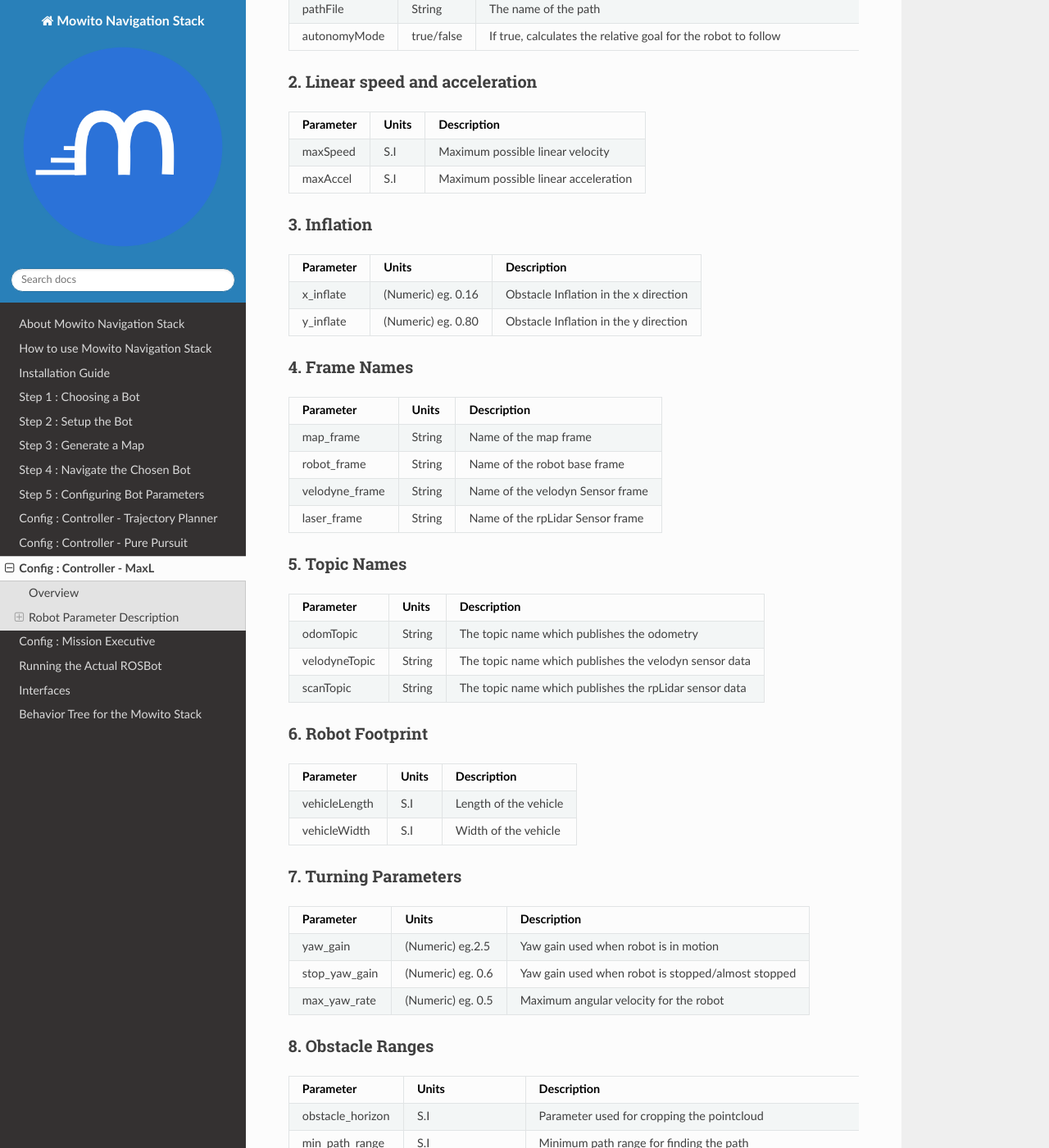
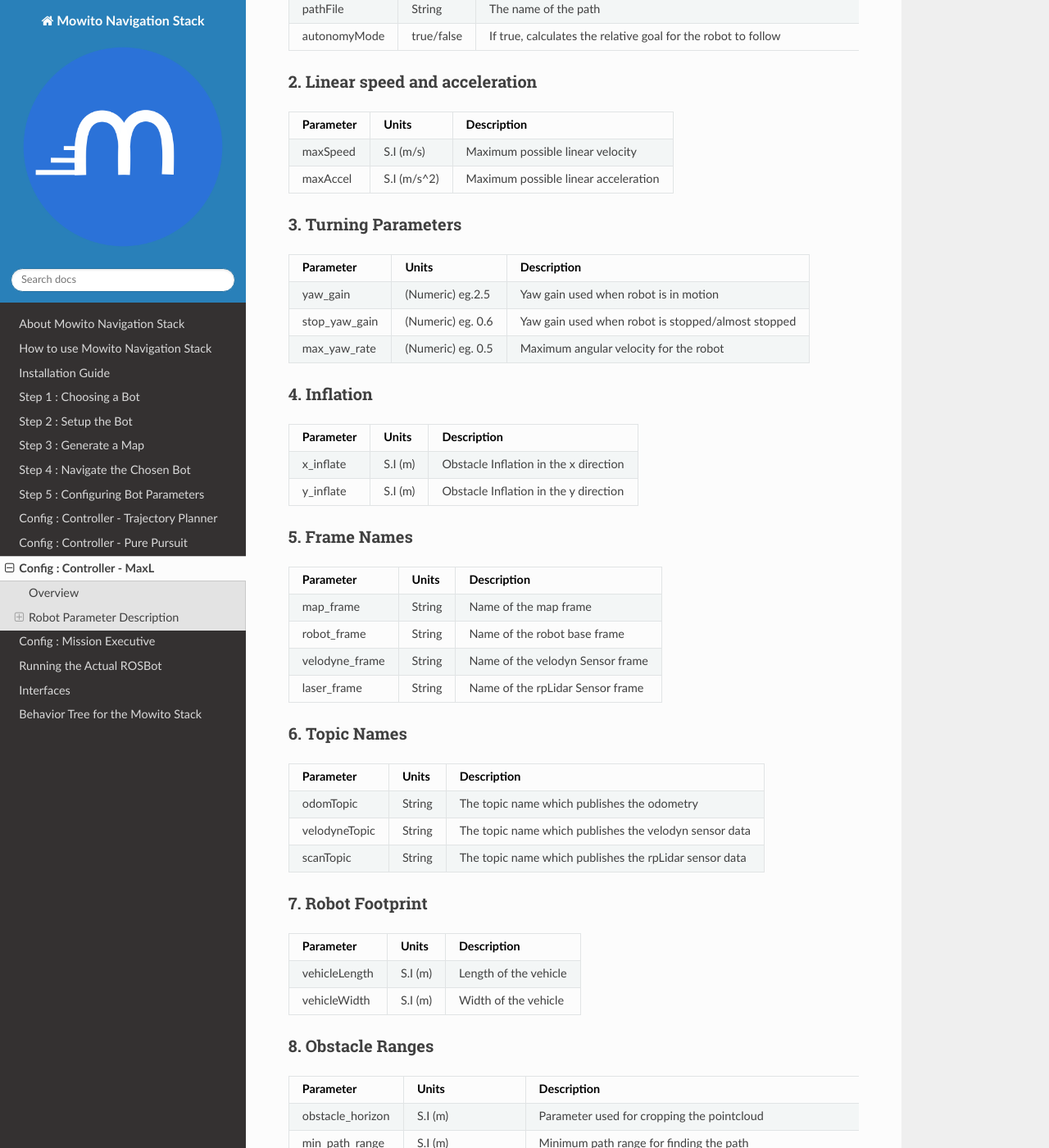
Before and after one commit to mowito/mowito_amd64, a Sphinx documentation site: the page built from docs/source/config_maxl.rst, in a window 1280 px wide and 1400 px high, scrolled down 498 px. Shown: the whole window at 82% size. Built offline with Sphinx 7.4.7 and the Read the Docs theme 2.0.0, drawn with Linux system fonts in a browser that asks for light colours; some of the changed text lies outside the part shown.

Commit message:
added units to maxl config doc

```diff
--- a/docs/source/config_maxl.rst
+++ b/docs/source/config_maxl.rst
@@ -33,22 +33,34 @@ Robot Parameter Description
 +------------------------+------------+--------------------------------------------------------------------------------------+
 | Parameter              | Units      | Description                                                                          |
 +========================+============+======================================================================================+
-| maxSpeed               | S.I        | Maximum possible linear velocity                                                     |
+| maxSpeed               | S.I (m/s)  | Maximum possible linear velocity                                                     |
 +------------------------+------------+--------------------------------------------------------------------------------------+
-| maxAccel               | S.I        | Maximum possible linear acceleration                                                 |
+| maxAccel               | S.I (m/s^2)| Maximum possible linear acceleration                                                 |
 +------------------------+------------+--------------------------------------------------------------------------------------+
 
-3. Inflation
+3. Turning Parameters
+^^^^^^^^^^^^^^^^^^^^^^
++-------------------------------------+------------------------+----------------------------------------------------------------------------+
+| Parameter                           | Units                  | Description                                                                |
++=====================================+========================+============================================================================+
+| yaw_gain                            | (Numeric) eg.2.5       | Yaw gain used when robot is in motion                                      |
++-------------------------------------+------------------------+----------------------------------------------------------------------------+
+| stop_yaw_gain                       | (Numeric) eg. 0.6      | Yaw gain used when robot is stopped/almost stopped                         |
++-------------------------------------+------------------------+----------------------------------------------------------------------------+
+| max_yaw_rate                        | (Numeric) eg. 0.5      | Maximum angular velocity for the robot                                     |
++-------------------------------------+------------------------+----------------------------------------------------------------------------+
+
+4. Inflation
 ^^^^^^^^^^^^^
 +-------------------------------------+------------------------+----------------------------------------------------------------------------+
 | Parameter                           | Units                  | Description                                                                |
 +=====================================+========================+============================================================================+
-| x_inflate                           | (Numeric) eg. 0.16     | Obstacle Inflation in the x direction                                      |
+| x_inflate                           | S.I (m)                | Obstacle Inflation in the x direction                                      |
 +-------------------------------------+------------------------+----------------------------------------------------------------------------+
-| y_inflate                           | (Numeric) eg. 0.80     | Obstacle Inflation in the y direction                                      |
+| y_inflate                           | S.I (m)                | Obstacle Inflation in the y direction                                      |
 +-------------------------------------+------------------------+----------------------------------------------------------------------------+
 
-4. Frame Names
+5. Frame Names
 ^^^^^^^^^^^^^^^
 +------------------------+------------+--------------------------------------------------------------------------------------+
 | Parameter              | Units      | Description                                                                          |
@@ -74,37 +86,24 @@ Robot Parameter Description
 | scanTopic              | String     | The topic name which publishes the rpLidar sensor data                               |
 +------------------------+------------+--------------------------------------------------------------------------------------+
 
-6. Robot Footprint
+7. Robot Footprint
 ^^^^^^^^^^^^^^^^^^
 +------------------------+--------------------------+--------------------------------------------------------------------------------------+
 | Parameter              | Units                    | Description                                                                          |
 +========================+==========================+======================================================================================+
-| vehicleLength          | S.I                      | Length of the vehicle                                                                |
+| vehicleLength          | S.I (m)                  | Length of the vehicle                                                                |
 +------------------------+--------------------------+--------------------------------------------------------------------------------------+
-| vehicleWidth           | S.I                      | Width of the vehicle                                                                 |
+| vehicleWidth           | S.I (m)                  | Width of the vehicle                                                                 |
 +------------------------+--------------------------+--------------------------------------------------------------------------------------+
-
-
-7. Turning Parameters
-^^^^^^^^^^^^^^^^^^^^^^
-+-------------------------------------+------------------------+----------------------------------------------------------------------------+
-| Parameter                           | Units                  | Description                                                                |
-+=====================================+========================+============================================================================+
-| yaw_gain                            | (Numeric) eg.2.5       | Yaw gain used when robot is in motion                                      |
-+-------------------------------------+------------------------+----------------------------------------------------------------------------+
-| stop_yaw_gain                       | (Numeric) eg. 0.6      | Yaw gain used when robot is stopped/almost stopped                         |
-+-------------------------------------+------------------------+----------------------------------------------------------------------------+
-| max_yaw_rate                        | (Numeric) eg. 0.5      | Maximum angular velocity for the robot                                     |
-+-------------------------------------+------------------------+----------------------------------------------------------------------------+
 
 8. Obstacle Ranges
 ^^^^^^^^^^^^^^^^^^^^^^
 +-------------------------------------+------------------------+----------------------------------------------------------------------------+
 | Parameter                           | Units                  | Description                                                                |
 +=====================================+========================+============================================================================+
-| obstacle_horizon                    | S.I                    | Parameter used for cropping the pointcloud                                 |
+| obstacle_horizon                    | S.I (m)                | Parameter used for cropping the pointcloud                                 |
 +-------------------------------------+------------------------+----------------------------------------------------------------------------+
-| min_path_range                      | S.I                    | Minimum path range for finding the path                                    |
+| min_path_range                      | S.I (m)                | Minimum path range for finding the path                                    |
 +-------------------------------------+------------------------+----------------------------------------------------------------------------+
 | initial_path_scale                  | (Numeric) eg. 1.0      | Initial path scale value. Path Scales scale the paths and distances.       |
 |                                     |                        | Low pathScale means path elongation and vice-versa.                        |
@@ -116,27 +115,26 @@ Robot Parameter Description
 | path_scale_step                     | (Numeric) eg. 0.25     | Path Scale step value                                                      |
 +-------------------------------------+------------------------+----------------------------------------------------------------------------+
 
-
 9. Lookahead Parameters
 ^^^^^^^^^^^^^^^^^^^^^^^
 +-------------------------------------+------------------------+----------------------------------------------------------------------------+
 | Parameter                           | Units                  | Description                                                                |
 +=====================================+========================+============================================================================+
-| min_lookahead                       | S.I                    | The minimum lookahead on the global path for the robot                     |
+| min_lookahead                       | S.I (m)                | The minimum lookahead on the global path for the robot                     |
 +-------------------------------------+------------------------+----------------------------------------------------------------------------+
-| max_lookahead                       | S.I                    | The minimum lookahead on the global path for the robot                     |
+| max_lookahead                       | S.I (m)                | The minimum lookahead on the global path for the robot                     |
 +-------------------------------------+------------------------+----------------------------------------------------------------------------+
 | closest_point_index_search          | (Numeric) eg. 10       | Search for closest point index within this range of previous closest point |
 +-------------------------------------+------------------------+----------------------------------------------------------------------------+
-| min_radius                          | S.I                    | Minimum radius the robot can take from current to goal pose                |
+| min_radius                          | S.I (m)                | Minimum radius the robot can take from current to goal pose                |
 +-------------------------------------+------------------------+----------------------------------------------------------------------------+
-| max_radius                          | S.I                    | Maximum radius the robot can take from current to goal pose                |
+| max_radius                          | S.I (m)                | Maximum radius the robot can take from current to goal pose                |
 +-------------------------------------+------------------------+----------------------------------------------------------------------------+
-| max_omega_radius                    | S.I                    | Radius set when condition for straight line is satisfied                   |
+| max_omega_radius                    | S.I (m)                | Radius set when condition for straight line is satisfied                   |
 +-------------------------------------+------------------------+----------------------------------------------------------------------------+
-| max_y_deviation                     | S.I                    | Maximum deviation in the lateral direction                                 |
+| max_y_deviation                     | S.I (m)                | Maximum deviation in the lateral direction                                 |
 +-------------------------------------+------------------------+----------------------------------------------------------------------------+
-| lookahead_point_distance            | S.I                    | Used to find the point in the global path to follow                        |
+| lookahead_point_distance            | S.I (m)                | Used to find the point in the global path to follow                        |
 +-------------------------------------+------------------------+----------------------------------------------------------------------------+
 
 10. MaxL Parameters
```
Also changed, not shown: other parts of docs/source/config_maxl.rst (+1 -1 lines).
